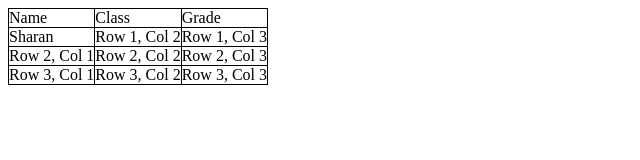
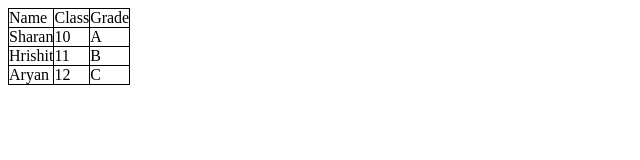
Before and after one commit to SharanS2210/MernStack, a plain HTML site: page lecture 4 css position/hw1.html in a window 1280 px wide. Shown: the whole page, without its empty margins (0-640 px from the left). Drawn offline with Linux system fonts and the light colour scheme.

Commit message:
createing table without table tag ol and ul

```diff
--- a/lecture 4 css position/hw1.html
+++ b/lecture 4 css position/hw1.html
@@ -4,11 +4,9 @@
     <meta charset="UTF-8" />
     <meta name="viewport" content="width=device-width, initial-scale=1.0" />
     <style>
-      /* Table styles */
       .table {
         display: table;
         border-collapse: collapse;
-        /* width: 100%; */
       }
 
       .table-row {
@@ -17,14 +15,10 @@
 
       .table-cell {
         display: table-cell;
-        border: 1px solid #000;
-        /* padding: 8px; */
+        border: 1px solid black;
       }
-
-      /* List styles */
       .list {
         list-style-type: none;
-        /* padding: 0; */
       }
 
       .list-item {
@@ -33,7 +27,6 @@
     </style>
   </head>
   <body>
-    <!-- Table without traditional table tags -->
     <div class="table">
       <div class="table-row">
         <div class="table-cell">Name</div>
@@ -42,18 +35,18 @@
       </div>
       <div class="table-row">
         <div class="table-cell">Sharan</div>
-        <div class="table-cell">Row 1, Col 2</div>
-        <div class="table-cell">Row 1, Col 3</div>
+        <div class="table-cell">10</div>
+        <div class="table-cell">A</div>
       </div>
       <div class="table-row">
-        <div class="table-cell">Row 2, Col 1</div>
-        <div class="table-cell">Row 2, Col 2</div>
-        <div class="table-cell">Row 2, Col 3</div>
+        <div class="table-cell">Hrishit</div>
+        <div class="table-cell">11</div>
+        <div class="table-cell">B</div>
       </div>
       <div class="table-row">
-        <div class="table-cell">Row 3, Col 1</div>
-        <div class="table-cell">Row 3, Col 2</div>
-        <div class="table-cell">Row 3, Col 3</div>
+        <div class="table-cell">Aryan</div>
+        <div class="table-cell">12</div>
+        <div class="table-cell">C</div>
       </div>
     </div>
   </body>
```
